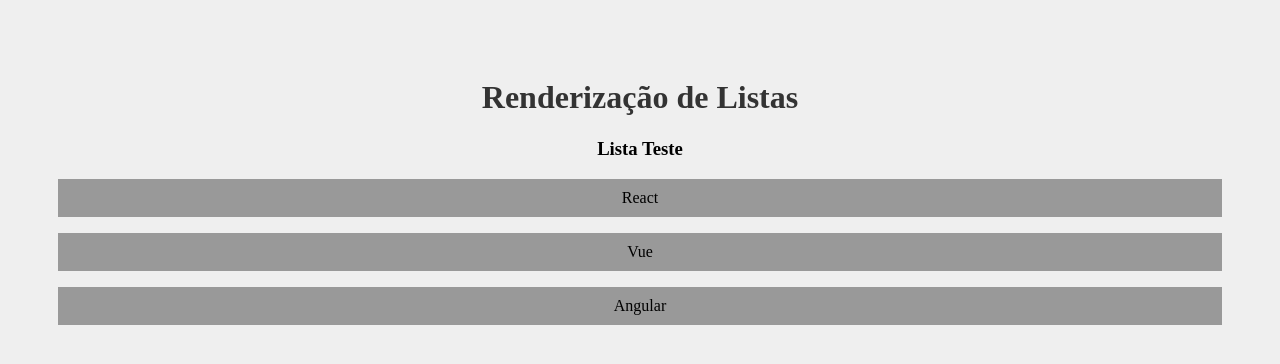
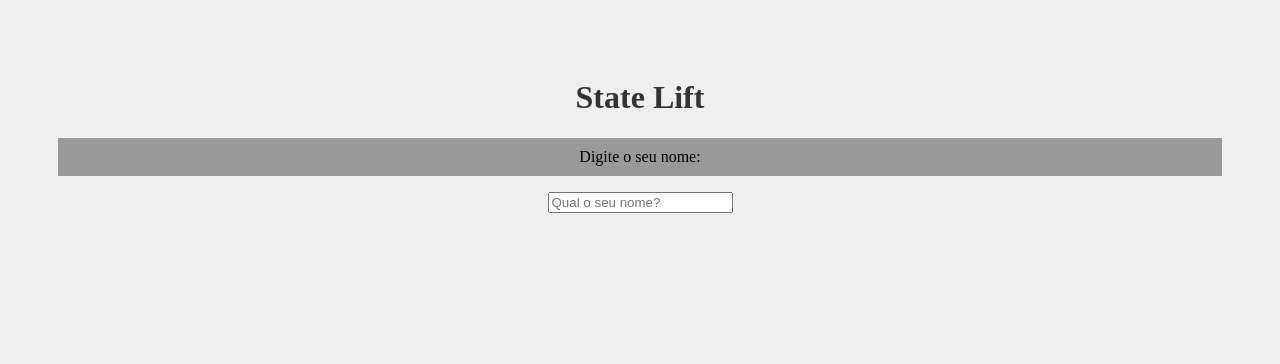
Before and after one commit to nandagenu/learning-react, a React (Create React App) app: page / in a window 1280 px wide. Shown: the top 364 px of the page. Built offline with nearby package versions, Linux system fonts and the light colour scheme.

Commit message:
state lift

```diff
--- a/src/App.jsx
+++ b/src/App.jsx
@@ -1,14 +1,16 @@
 import './App.css';
-import OutraLista from './components/OutraLista';
+import { useState } from 'react'
+import Saudacao from './components/Saudacao'
+import SeuNome from './components/SeuNome';
 
 function App() {
-
-  const meusItens = ['React', 'Vue', 'Angular']
+  const [nome, setNome] = useState()
 
   return (
     <div className="App">
-      <h1>Renderização de Listas</h1>
-      <OutraLista itens={meusItens} />
+      <h1>State Lift</h1>
+      <SeuNome setNome={setNome}/>
+      <Saudacao nome={nome}/>
     </div>
   );
 }
--- /dev/null
+++ b/src/components/Saudacao.js
@@ -0,0 +1,9 @@
+function Saudacao({nome}) {
+    function gerarSaudacao(algumNome) {
+        return `Olá ${algumNome}`
+    }
+
+    return <>{nome && <p>{gerarSaudacao(nome)}</p>}</>
+}
+
+export default Saudacao
--- /dev/null
+++ b/src/components/SeuNome.js
@@ -0,0 +1,13 @@
+function SeuNome({setNome}) {
+    return (
+        <div>
+            <p>Digite o seu nome:</p>
+            <input type="text"
+            placeholder="Qual o seu nome?"
+            onChange={(e) => setNome(e.target.value)}
+            />
+        </div>
+    )
+}
+
+export default SeuNome
```
